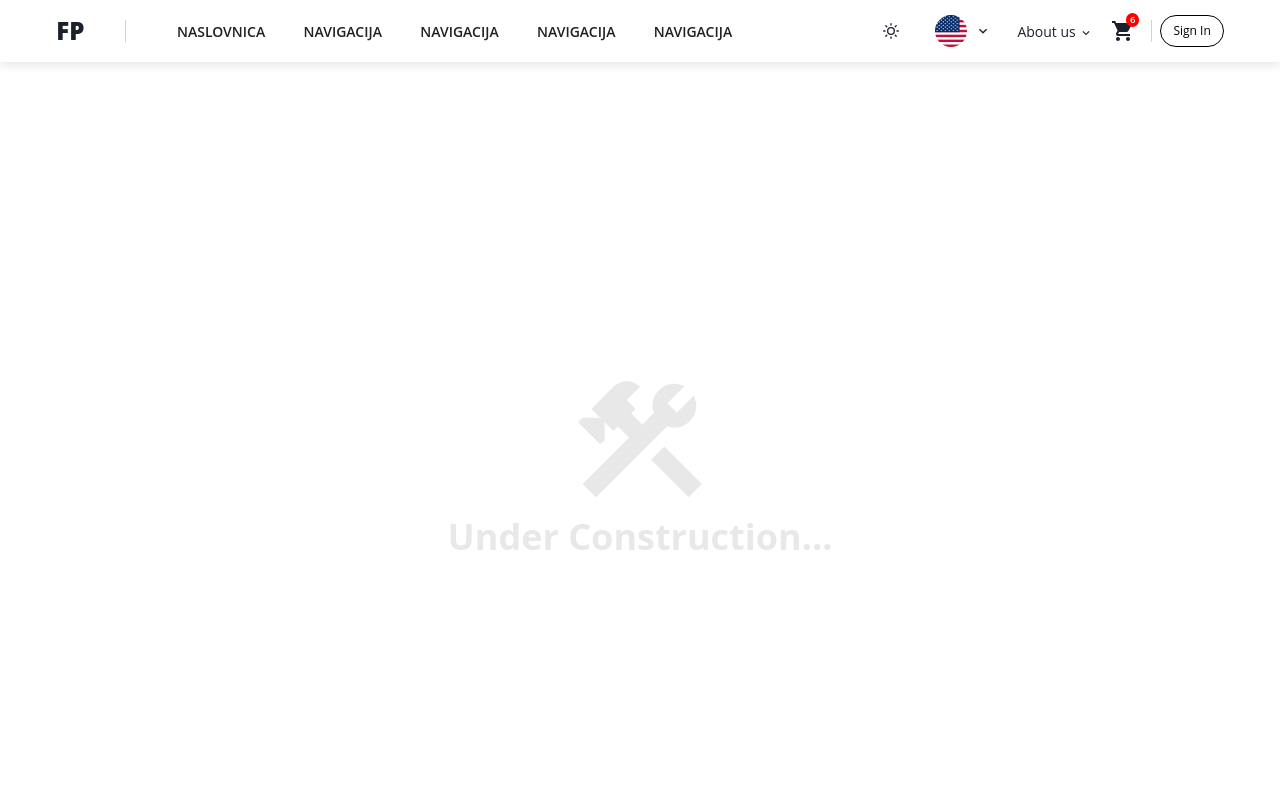
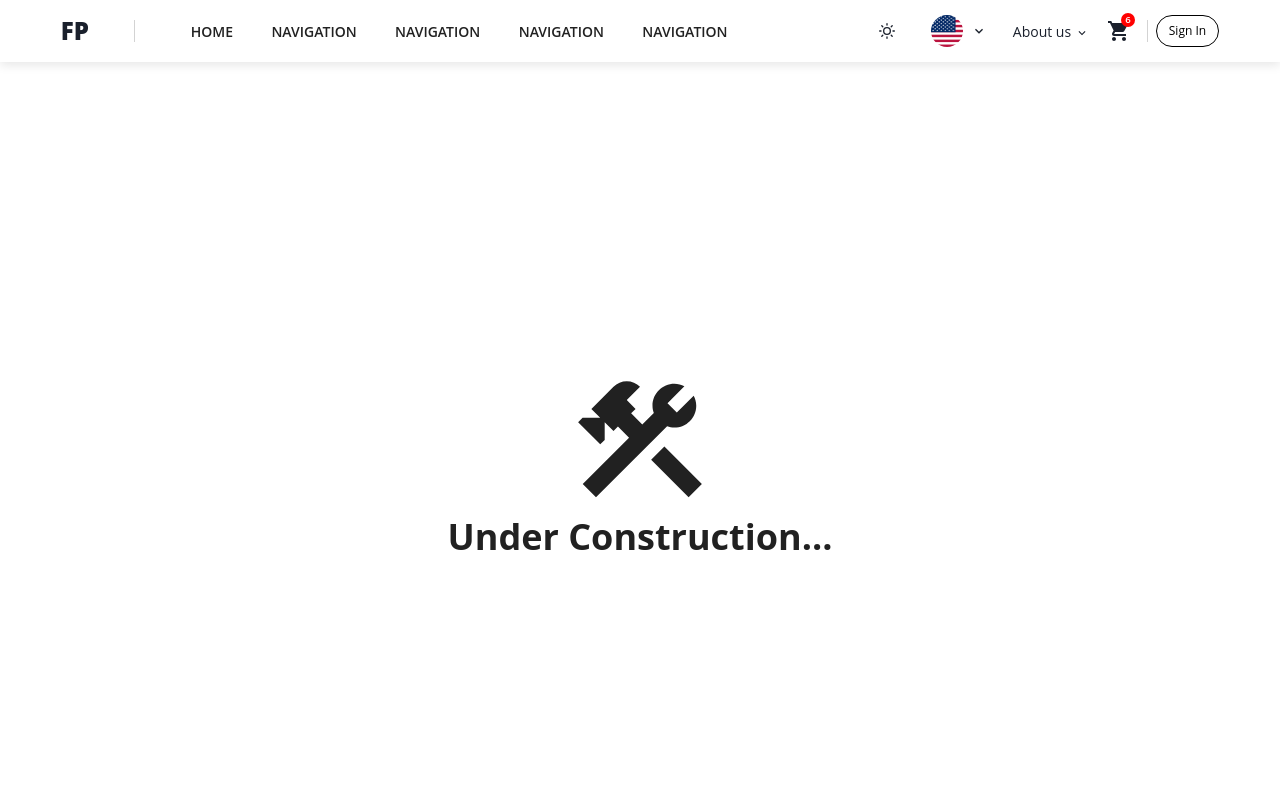
Before and after one commit to akapetano/fotoportal-smartcode-zadatak, a Next.js app: page /navigation in a window 1280 px wide. Shown: the top 800 px of the page. Built offline with nearby package versions, Linux system fonts and the light colour scheme.

Commit message:
fix reponsiveness for photo overview

```diff
--- a/pages/navigation.tsx
+++ b/pages/navigation.tsx
@@ -6,7 +6,7 @@ import { Layout } from '../src/components/shared/Layout/Layout';
 import { LayoutMain } from '../src/components/shared/LayoutMain/LayoutMain';
 
 const Navigation: NextPage = () => {
-  const constructionColor = useColorModeValue('brand.100', 'brand.50');
+  const constructionColor = useColorModeValue('brand.200', 'accent.50');
 
   return (
     <Layout>
--- a/public/locales/en.json
+++ b/public/locales/en.json
@@ -1,7 +1,7 @@
 {
   "navItems": {
     "home": "Home",
-    "navItem": "Navigation"
+    "navigation": "Navigation"
   },
   "searchBarPlaceholder": "Search agency offers",
   "aboutUs": {
--- a/public/locales/hr.json
+++ b/public/locales/hr.json
@@ -1,5 +1,5 @@
 {
-  "navItems": { "homepage": "Naslovnica", "navItem": "Navigacija" },
+  "navItems": { "home": "Naslovnica", "navigation": "Navigacija" },
   "searchBarPlaceholder": "Pretraži ponudu agencija",
   "aboutUs": {
     "aboutUs": "O nama",
--- a/src/components/core/NavBarItems/NavBarItems.tsx
+++ b/src/components/core/NavBarItems/NavBarItems.tsx
@@ -1,30 +1,22 @@
 import { Stack, StackProps } from '@chakra-ui/react';
+import { useTranslation } from 'react-i18next';
 import { NavbarItem } from '../NavbarItem/NavbarItem';
 
-const NAV_ITEMS = [
-  'Naslovnica',
-  'Navigacija',
-  'Navigacija',
-  'Navigacija',
-  'Navigacija',
-];
+export const NavbarItems = ({ ...restProps }: StackProps) => {
+  const { t } = useTranslation();
 
-export const NavbarItems = ({ ...restProps }: StackProps) => {
   return (
-    <Stack as="nav" spacing={4} {...restProps}>
-      {NAV_ITEMS.map((navItem, index) => {
-        return (
-          <NavbarItem
-            key={navItem + index}
-            to={
-              navItem === 'Naslovnica'
-                ? '/'
-                : `/${navItem.replace(/\s+/g, '-').toLowerCase()}`
-            }
-            linkName={navItem}
-          />
-        );
-      })}
+    <Stack
+      as="nav"
+      spacing={4}
+      {...restProps}
+      display={{ base: 'none', md: 'flex' }}
+    >
+      <NavbarItem linkName={t('navItems.home')} to="/" />
+      <NavbarItem linkName={t('navItems.navigation')} to="navigation" />
+      <NavbarItem linkName={t('navItems.navigation')} to="navigation" />
+      <NavbarItem linkName={t('navItems.navigation')} to="navigation" />
+      <NavbarItem linkName={t('navItems.navigation')} to="navigation" />
     </Stack>
   );
 };
--- a/src/components/core/SearchBar/SeachBar.tsx
+++ b/src/components/core/SearchBar/SeachBar.tsx
@@ -1,12 +1,15 @@
 import { Input, Flex } from '@chakra-ui/react';
+import { useTranslation } from 'react-i18next';
 
 export const SearchBar = () => {
+  const { t } = useTranslation();
+
   return (
     <Flex justifyContent="center" alignItems="center" h="7rem">
       <Input
         rounded="full"
         w="80vw"
-        placeholder="Pretraži ponudu agencija"
+        placeholder={t('searchBarPlaceholder')}
         px="5rem"
         fontSize="sm"
         _focus={{ borderColor: '#F68B1E' }}
--- a/src/components/features/PhotoOverview/PhotoOverview.tsx
+++ b/src/components/features/PhotoOverview/PhotoOverview.tsx
@@ -4,7 +4,11 @@ import { SelectedPhotoPreview } from './SelectedPhotoPreview/SelectedPhotoPrevie
 
 export const PhotoOverview = () => {
   return (
-    <Flex>
+    <Flex
+      flexDirection={{ base: 'column', md: 'row' }}
+      alignItems="center"
+      justifyContent="center"
+    >
       <SelectedPhotoPreview w="70vw" />
       <PhotoActions w="30vw" />
     </Flex>
--- a/src/theme/index.ts
+++ b/src/theme/index.ts
@@ -18,7 +18,6 @@ const theme = extendTheme({
     },
     accent: {
       50: '#F68B1E',
-      100: '#F52489',
     },
   },
   fonts: {
```
Also changed, not shown: src/components/features/PhotoOverview/PhotoActions/ActionButtons/ActionButtons.tsx (renamed from src/components/features/PhotoOverview/ActionButtons/ActionButtons.tsx, +27 -13 lines), src/components/features/PhotoOverview/PhotoActions/PhotoActions.tsx (+33 -8 lines), src/components/features/PhotoOverview/PhotoActions/PhotoSizeAndPrice/PhotoSizeAndPrice.tsx (renamed from src/components/features/PhotoOverview/PhotoSizeAndPrice/PhotoSizeAndPrice.tsx, +6 -1 lines), src/components/features/PhotoOverview/SelectedPhotoPreview/SelectedPhotoPreview.tsx (+11 -2 lines).
